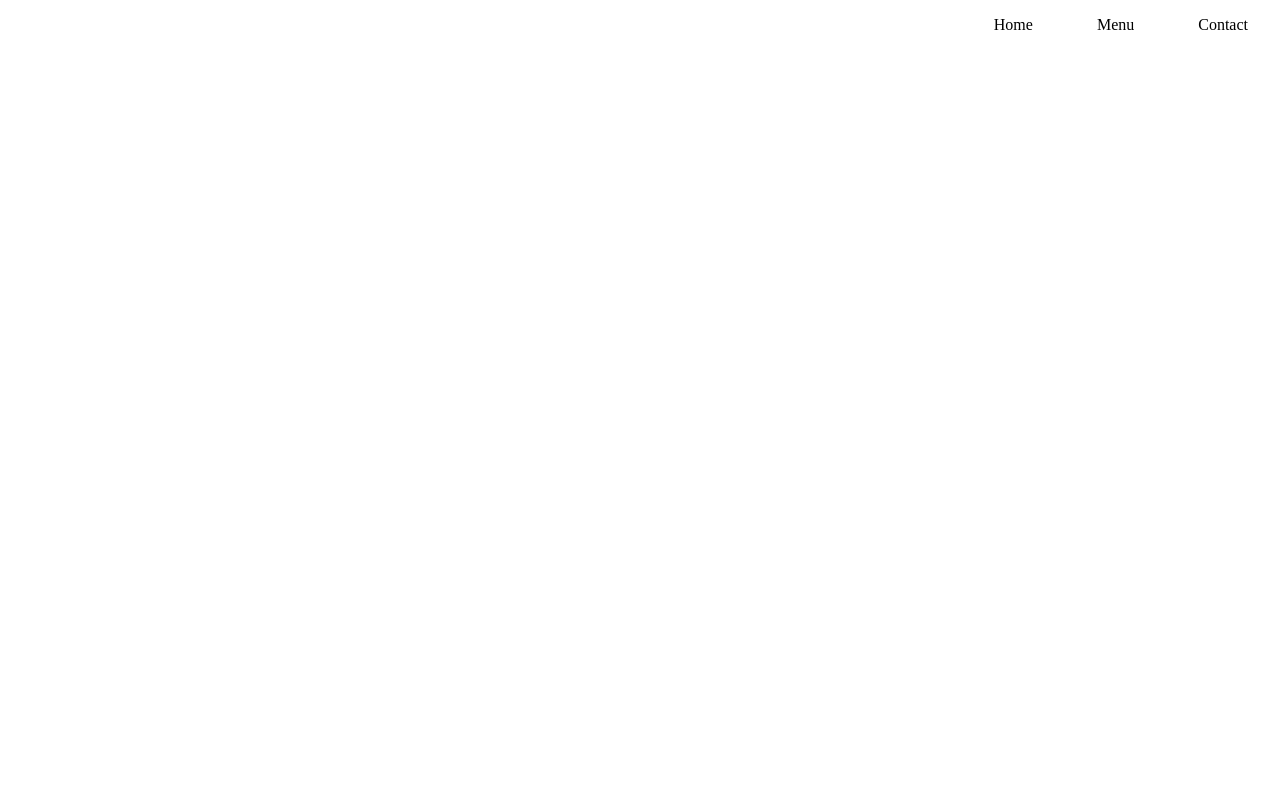
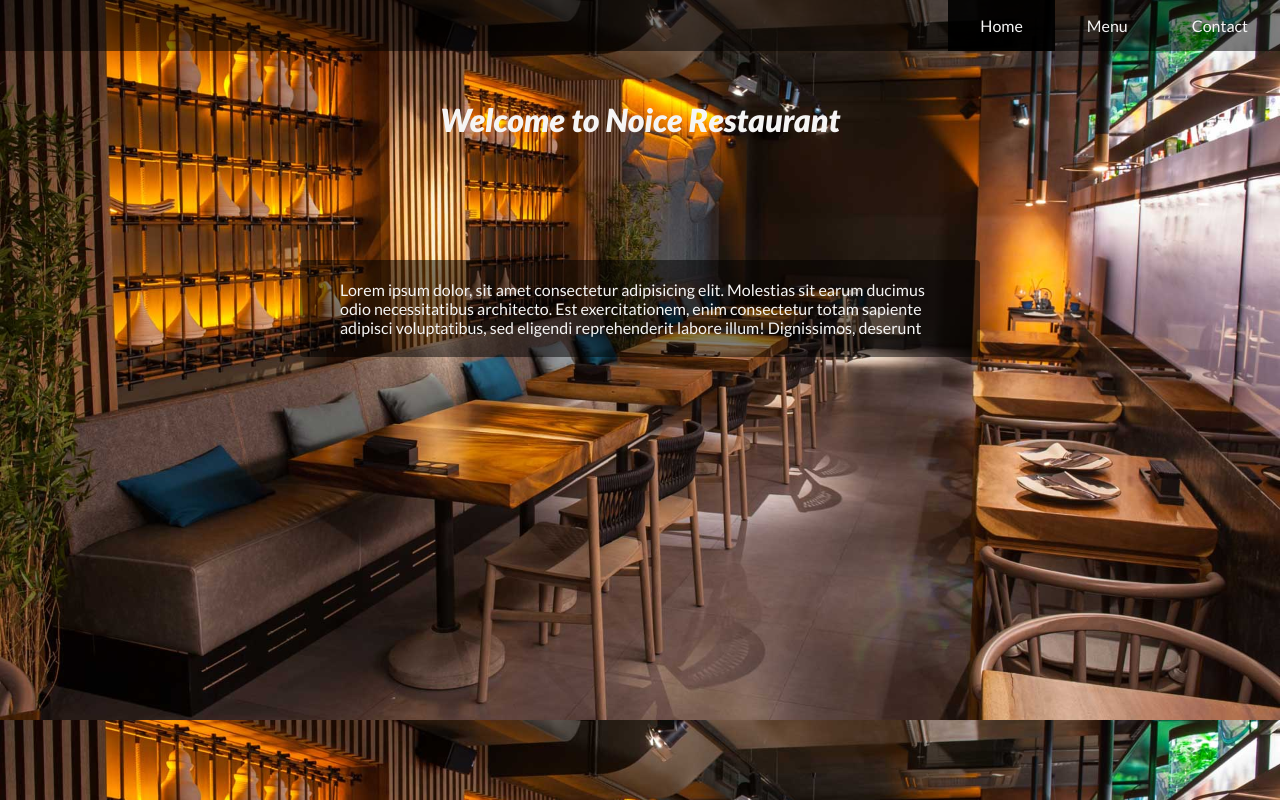
Before and after one commit to Ramanjs/restaurant-page, a website built with webpack: page dist/index.html in a window 1280 px wide. Built offline with nearby package versions, Linux system fonts and the light colour scheme.

Commit message:
finish modules

```diff
--- a/package.json
+++ b/package.json
@@ -12,5 +12,6 @@
   "devDependencies": {
     "webpack": "^4.44.1",
     "webpack-cli": "^3.3.12"
-  }
+  },
+  "dependencies": {}
 }
--- a/src/contact.js
+++ b/src/contact.js
@@ -1,12 +1,18 @@
 const contact = (() => {
     const getContent = () => {
-        const heading = document.createElement('h1');
-        heading.innerText = 'Welcome to Noice Restaurant';
+        const para = document.createElement('p');
+        para.classList.add('info');
 
-        const para = document.createElement('p');
-        para.innerText = 'Lorem ipsum dolor, sit amet consectetur adipisicing elit. Molestias sit earum ducimus odio necessitatibus architecto. Est exercitationem, enim consectetur totam sapiente adipisci voluptatibus, sed eligendi reprehenderit labore illum! Dignissimos, deserunt';
+        let name = document.createElement('p');
+        name.innerText = 'Noice Restaurant'
 
-        return [heading, para];
+        let contact = document.createElement('p')
+        contact.innerText = '999-999-999\ndemo@demo.com';
+
+        para.appendChild(name);
+        para.appendChild(contact);
+
+        return ['contact', para];
     };
     return {getContent};
 })();
--- a/src/dom.js
+++ b/src/dom.js
@@ -7,10 +7,20 @@ const dom = (() => {
     };
     const appendContent = function() {
         clearContent();
-        this.forEach(element => {
-            content.appendChild(element);
+        this.forEach((element, index) => {
+            if (index) {
+                content.appendChild(element);
+            } else {
+                setCurrentTab(element);
+            }
         });
     }
+    const setCurrentTab = it => {
+        document.querySelectorAll('.item').forEach(element => {
+            element.classList.remove('cur');
+        })
+        document.getElementById(`${it}`).classList.add('cur');
+    };
     return {appendContent};
 })();
 
--- a/src/home.js
+++ b/src/home.js
@@ -4,9 +4,10 @@ const home = (() => {
         heading.innerText = 'Welcome to Noice Restaurant';
 
         const para = document.createElement('p');
+        para.classList.add('info');
         para.innerText = 'Lorem ipsum dolor, sit amet consectetur adipisicing elit. Molestias sit earum ducimus odio necessitatibus architecto. Est exercitationem, enim consectetur totam sapiente adipisci voluptatibus, sed eligendi reprehenderit labore illum! Dignissimos, deserunt';
 
-        return [heading, para];
+        return ['home', heading, para];
     };
     return {getContent};
 })();
--- a/src/index.js
+++ b/src/index.js
@@ -15,4 +15,5 @@ const navbar = (() => {
     return {init};
 })();
 
+dom.appendContent.bind(home.getContent()).call();
 navbar.init();
--- a/src/menu.js
+++ b/src/menu.js
@@ -1,12 +1,15 @@
 const menu = (() => {
     const getContent = () => {
-        const heading = document.createElement('h1');
-        heading.innerText = 'Welcome to Noice Restaurant';
+        const para = document.createElement('p');
+        para.classList.add('info');
 
-        const para = document.createElement('p');
-        para.innerText = 'Lorem ipsum dolor, sit amet consectetur adipisicing elit. Molestias sit earum ducimus odio necessitatibus architecto. Est exercitationem, enim consectetur totam sapiente adipisci voluptatibus, sed eligendi reprehenderit labore illum! Dignissimos, deserunt';
+        for (let i=0; i<5;i++) {
+            let item = document.createElement('p');
+            item.innerText = 'Lorem ipsum.....................................................................................$10';
+            para.appendChild(item);
+        }
 
-        return [heading, para];
+        return ['menu', para];
     };
     return {getContent};
 })();
```
Also changed, not shown: dist/images/background.jpg (added), dist/index.html, dist/main.js, dist/style.css.
